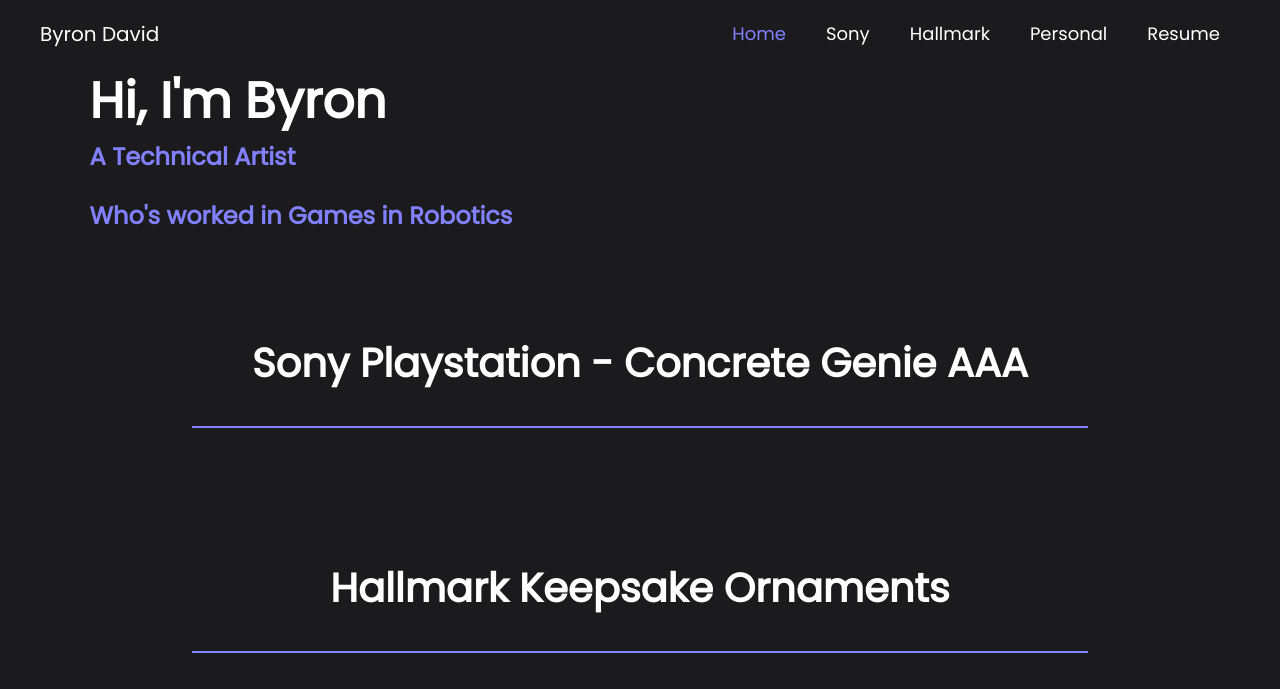
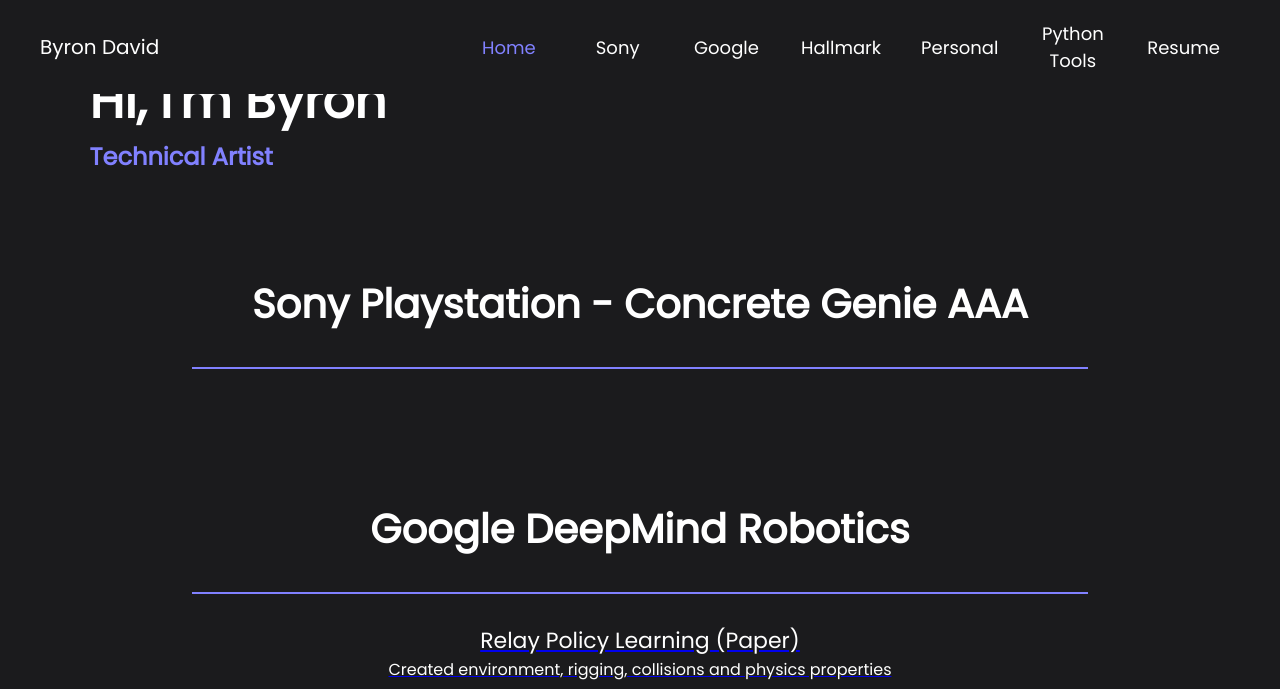
Before and after one commit to Byron-david/Portfolio-Website, a Flask app: template templates/layout.html in a window 1280 px wide. Shown: the top 689 px of the page. Run offline with Flask 3, Linux system fonts and the light colour scheme; the template is opened without the code that fills it, so the values that code supplies are empty; parts of the project's set-up code (start-up, migrations or seed data) failed here and were passed over.

Commit message:
Added google videos I did for different papers.

```diff
--- a/app.py
+++ b/app.py
@@ -2,6 +2,11 @@ from flask import Flask, render_template
 import os
 
 app = Flask(__name__)
+
+google_video = os.listdir('static/google/minitaur')
+
+google_folder = os.listdir('static/google/')
+google_folder.sort()
 
 sony_folder = os.listdir('static/sony/')
 sony_folder.sort()
@@ -14,4 +19,9 @@ personal_folder.sort()
 
 @app.route("/")
 def index():
-    return render_template("layout.html", sony_folder=sony_folder, hallmark_folder=hallmark_folder, personal_folder=personal_folder)
+    return render_template("layout.html",
+                           google_folder=google_folder,
+                           google_video=google_video,
+                           sony_folder=sony_folder,
+                           hallmark_folder=hallmark_folder,
+                           personal_folder=personal_folder)
--- a/static/style.css
+++ b/static/style.css
@@ -48,6 +48,30 @@ box-sizing: inherit;
 
 a:hover {
   color:rgb(129, 129, 255);
+}
+
+.google-container{
+  display: flex;
+  justify-content: center;
+  align-items: center;
+  flex-direction: column;
+  gap: 10px;
+}
+
+.video-container{
+  display: flex;
+}
+
+.title {
+  color: white;
+  font-size: 22px;
+  text-align: center;
+}
+
+.subtext {
+  color: white;
+  font-size: 16px;
+  text-align: center;
 }
 
 .container ul{
@@ -165,6 +189,12 @@ nav a {
   cursor: pointer;
 }
 
+.gallery video {
+  width: 100%;
+  height: auto;
+  cursor: pointer;
+}
+
 @media (max-width: 1200px) {
   #photos {
   -moz-column-count:    4;
--- a/templates/google.html
+++ b/templates/google.html
@@ -1,16 +1,64 @@
-  <div >
+<h2 id="google">Google DeepMind Robotics</h2>
+<div class="line"></div>
+
+<div class="google-container">
+  <div class="google-container">
+    <a href="https://relay-policy-learning.github.io/">
+      <div class="title"> Relay Policy Learning (Paper) </div>
+      <div class="subtext"> Created environment, rigging, collisions and physics properties</div>
+    </a>
+    <video controls muted>
+      <source src="{{ url_for('static', filename='google/RPL.mp4') }}" type="video/mp4">
+    </video>
+  </div>
+
+  <div class="google-container">
+    <a href="https://blog.research.google/2020/04/exploring-nature-inspired-robot-agility.html">
+      <div class="title"> Exploring Nature-Inspired Robot Agility (Paper) </div>
+      <div class="subtext"> Set up rigging and animation</div>
+    </a>
+    <div class="gallery">
+      <ul class="gallery-index">
+        {% for name in google_video %}
+          <li class="gallery_li">
+            <video autoplay loop muted>
+              <source src="{{ url_for('static', filename='google/minitaur/' + name) }}" type="video/mp4" loading="lazy">
+            </video>
+            <div class="fullpage" onclick="this.style.display='none';"></div>
+          </li>
+        {% endfor %}
+      </ul>
+    </div>
+
+  </div>
+
+  <div class="google-container">
+    <a href="https://relay-policy-learning.github.io/">
+      <div class="title"> Learning From Play (Paper) </div>
+      <div class="subtext"> Created environment, rigging, collisions and physics properties </div>
+    </a>
+    <video muted autoplay>
+      <source src="{{ url_for('static', filename='google/lmp.mp4') }}" type="video/mp4">
+    </video>
+  </div>
+</div>
+
+
+
+<!-- <div class="gallery google-container">
   <ul>
+    <li>
+      <div class="title">
+        Relay Policy Learning
+      </div>
+    </li>
     <li>
       <a href="https://relay-policy-learning.github.io/">
         <video controls>
           <source src="{{ url_for('static', filename='google/RPL.mp4') }}" type="video/mp4">
         </video>
       </a>
-
-      </li>
-      <li>
-        <div class="vid-text">Relay Policy Learning
-        </div>
     </li>
   </ul>
-  </div>
+</div> -->
+<div id="fullpage" onclick="this.style.display='none';"></div>
--- a/templates/hallmark.html
+++ b/templates/hallmark.html
@@ -4,7 +4,7 @@
   <ul class="gallery-index">
     {% for name in hallmark_folder %}
       <li class="gallery_li">
-        <img src="{{ url_for('static', filename='hallmark/' + name) }}" >
+        <img src="{{ url_for('static', filename='hallmark/' + name) }}" loading="lazy">
         <div class="fullpage" onclick="this.style.display='none';"></div>
       </li>
     {% endfor %}
--- a/templates/layout.html
+++ b/templates/layout.html
@@ -12,17 +12,20 @@
       <ul id="nav">
           <li><a class="link active" href="">Home</a></li>
           <li><a class="link" href="#sony">Sony</a></li>
+          <li><a class="link" href="#google">Google</a></li>
           <li><a class="link" href="#hallmark">Hallmark</a></li>
           <li><a class="link" href="#personal">Personal</a></li>
+          <li><a class="link" href="https://github.com/bdizzle87/Python-Tools">Python Tools</a></li>
           <li><a class="link" href="static/Resume.pdf">Resume</a></li>
       </ul>
     </nav>
     <header>
       <h1>Hi, I'm Byron</h1>
-      <h3 class="subtitle">A Technical Artist</h3>
-      <h3 class="subtitle">Who's worked in Games in Robotics</h3>
+      <h3 class="subtitle">Technical Artist</h3>
+      <h3 class="subtitle"></h3>
     </header>
       {% include 'sony.html' %}
+      {% include 'google.html' %}
       {% include 'hallmark.html' %}
       {% include 'personal.html' %}
     </div>
--- a/templates/sony.html
+++ b/templates/sony.html
@@ -4,7 +4,7 @@
   <ul class="gallery-index">
     {% for name in sony_folder %}
       <li class="gallery_li">
-        <img src="{{ url_for('static', filename='sony/' + name) }}" >
+        <img src="{{ url_for('static', filename='sony/' + name) }}" loading="lazy">
         <div class="fullpage" onclick="this.style.display='none';"></div>
       </li>
     {% endfor %}
```
Also changed, not shown: 8 other files. Lines whose indentation alone changed are shown as unchanged.
